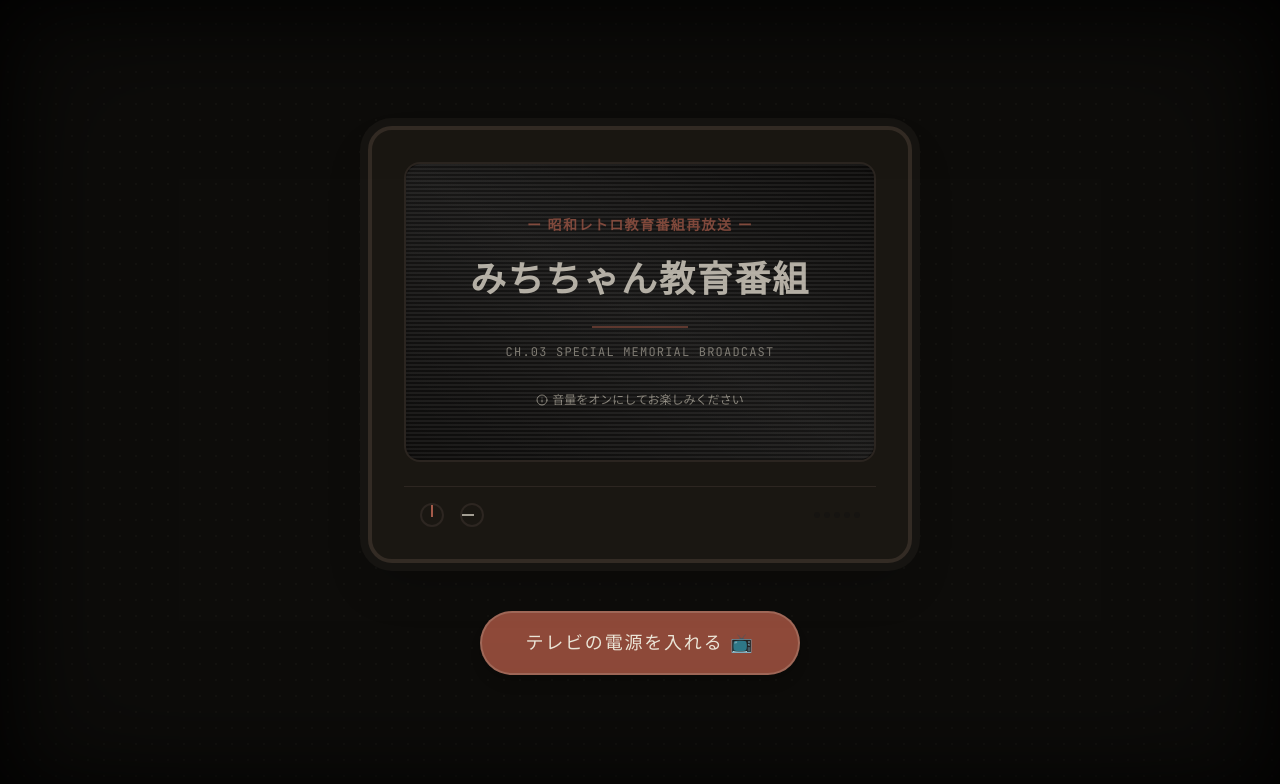
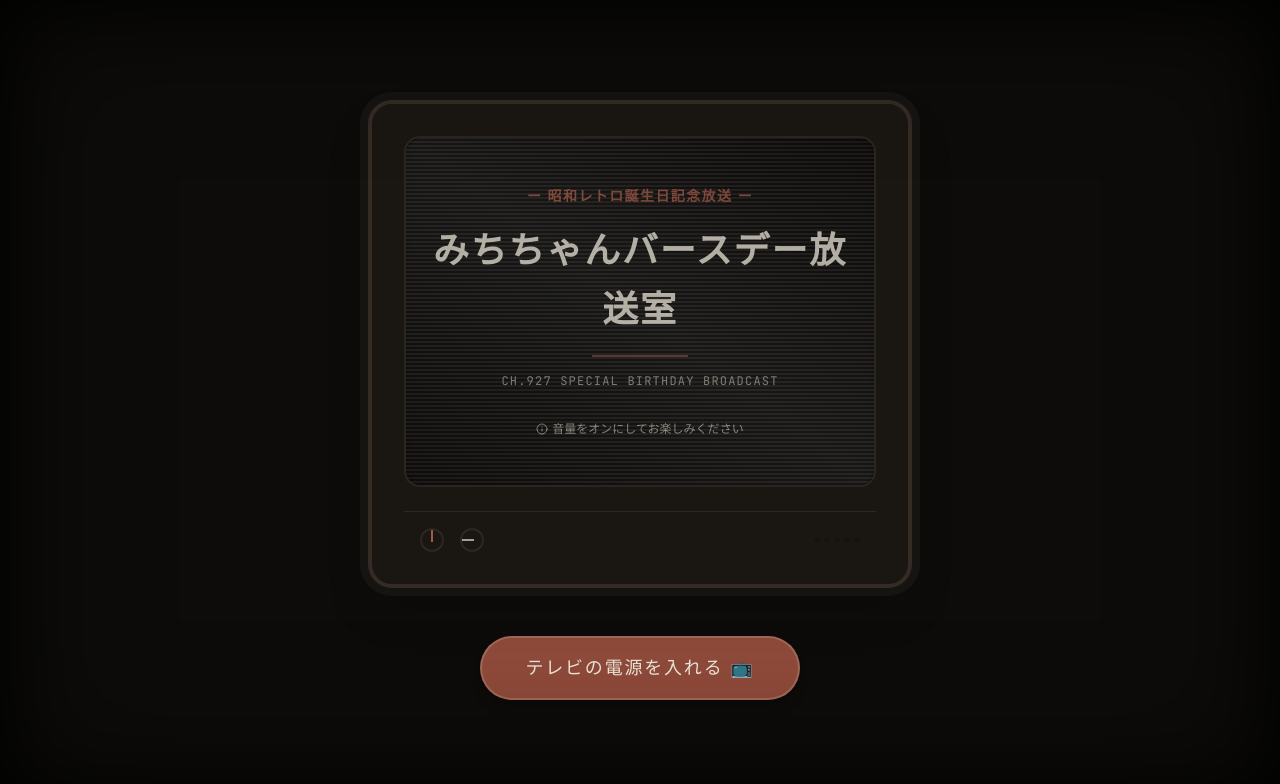
Before and after one commit to smile0728/michi-birthday-site-2026, a React (Vite) app: page / in a window 1280 px wide. Shown: the top 784 px of the page. Built offline with nearby package versions, Linux system fonts and the light colour scheme; a web font is replaced by a local one.

Commit message:
Align birthday branding and channel

```diff
--- a/metadata.json
+++ b/metadata.json
@@ -1,6 +1,6 @@
 {
   "name": "みちちゃん誕生日サイト",
-  "description": "みちちゃん教育番組をコンセプトにした、レトロでノスタルジックな誕生日サプライズサイト。懐かしいブラウン管、黒板、砂嵐をモチーフに、踊ってみた作品を授業形式で振り返ります。",
+  "description": "みちちゃんバースデー放送室をコンセプトにした、レトロでノスタルジックな誕生日サプライズサイト。懐かしいブラウン管、黒板、砂嵐をモチーフに、踊ってみた作品を記念放送形式で振り返ります。",
   "requestFramePermissions": [],
   "majorCapabilities": ["MAJOR_CAPABILITY_SERVER_SIDE_GEMINI_API"]
 }
--- a/src/App.tsx
+++ b/src/App.tsx
@@ -169,7 +169,7 @@ const LESSON_DATA: Lesson[] = [
     title: "ハッピーシンセサイザ 踊ってみた",
     nicovideoId: "sm38500001", // <!-- ここに1本目の動画IDを入れる -->
     date: "2025年08月01日",
-    comment: "記念すべき教育番組の第1時限目！ドキドキの初投稿です。みちちゃんの緊張が指先から伝わってくるけれど、弾ける笑顔は最初から満点！何回も見返したくなる、ここから全てが始まった奇跡の原点です。",
+    comment: "記念すべきバースデー放送室の第1時限目！ドキドキの初投稿です。みちちゃんの緊張が指先から伝わってくるけれど、弾ける笑顔は最初から満点！何回も見返したくなる、ここから全てが始まった奇跡の原点です。",
     stamp: "excellent",
     chalkColor: "white"
   },
@@ -353,7 +353,7 @@ const LESSON_DATA: Lesson[] = [
 const SPECIAL_LESSON = {
   title: "ハッピーバースデーみちちゃん！本日投稿の踊ってみた最新作",
   nicovideoId: "sm41000000", // <!-- ここに特別なサプライズ動画IDを入れる -->
-  date: "2026年07月13日 (本日！)",
+  date: "2026年09月27日 (誕生日当日！)",
   comment: "みちちゃん、お誕生日本当におめでとう！この1年間、みちちゃんが届けてくれたたくさんの『踊ってみた』と最高の笑顔は、私たちの毎日をどれだけ明るく彩ってくれたか計り知れません。不器用だけど、心からの感謝を込めて作った特設サイトです。これからも、自分らしくきらきら踊り続けるみちちゃんを、私たちはいつまでも一番に応援しています！特別な今日を、特別なお祝いとともに。"
 };
 
@@ -412,7 +412,7 @@ export default function App() {
     setTimeout(() => {
       setIsTvGlitching(false);
       sfx.playSchoolChime(); // 起動時に優しくチャイムを鳴らす
-      triggerNotification("チャイムが鳴りました！みちちゃん教育番組の開始です");
+      triggerNotification("チャイムが鳴りました！みちちゃんバースデー放送室の開始です");
     }, 1200);
   };
 
@@ -492,14 +492,14 @@ export default function App() {
                   {/* チョーク手書き風のタイトル */}
                   <div className="space-y-4 animate-pulse">
                     <p className="text-sm tracking-widest text-[#a45a49] font-hand font-bold">
-                      ー 昭和レトロ教育番組再放送 ー
+                      ー 昭和レトロ誕生日記念放送 ー
                     </p>
                     <h1 className="text-3xl md:text-4xl text-[#ece6d8] font-hand font-bold leading-relaxed tracking-wider">
-                      みちちゃん教育番組
+                      みちちゃんバースデー放送室
                     </h1>
                     <div className="w-24 h-0.5 bg-[#a45a49] mx-auto opacity-70 my-4" />
                     <p className="text-xs text-[#a39e93] font-mono tracking-widest uppercase">
-                      Ch.03 Special Memorial Broadcast
+                      Ch.927 Special Birthday Broadcast
                     </p>
                   </div>
 
@@ -563,9 +563,9 @@ export default function App() {
                   <span>Nostalgic Memorial TV System</span>
                 </div>
                 <h1 className="text-2xl md:text-3xl font-hand text-[#ece6d8] tracking-widest flex items-center justify-center md:justify-start gap-2">
-                  みちちゃん教育番組
+                  みちちゃんバースデー放送室
                   <span className="text-xs font-mono font-normal bg-[#33403a] text-[#ece6d8] px-2 py-0.5 rounded ml-2 border border-[#6a8d7a]/30">
-                    Ch.3 特別再放送
+                    Ch.927 誕生日特別放送
                   </span>
                 </h1>
                 <p className="text-xs text-[#a39e93] font-klee">
@@ -620,7 +620,7 @@ export default function App() {
                         <div className="absolute inset-0 bg-[repeating-linear-gradient(90deg,transparent,transparent_50px,rgba(255,255,255,0.04)_50px,rgba(255,255,255,0.04)_100px)] pointer-events-none" />
                         <div className="font-mono text-[#ece6d8] text-xs font-bold tracking-widest flex flex-col items-center gap-2">
                           <span className="w-8 h-8 rounded-full border-2 border-t-transparent border-[#ece6d8] animate-spin" />
-                          <span className="text-[#a45a49]">TUNING CH.03...</span>
+                          <span className="text-[#a45a49]">TUNING CH.927...</span>
                         </div>
                       </div>
                     )}
@@ -642,7 +642,7 @@ export default function App() {
                     </div>
 
                     <div className="absolute top-3 right-4 font-mono text-[10px] md:text-xs text-[#00ff66] tracking-widest z-30 select-none opacity-80">
-                      <span>CH.03 VHS-SP</span>
+                      <span>CH.927 VHS-SP</span>
                     </div>
 
                     {/* 実際のニコニコ動画埋め込みプレイヤー */}
@@ -1118,7 +1118,7 @@ export default function App() {
                           </h3>
                         </div>
                         <div className="text-left md:text-right font-hand text-xs text-[#6a8d7a]">
-                          <span>日付: 2026年7月12日（放課後）</span>
+                          <span>日付: {SPECIAL_LESSON.date}</span>
                         </div>
                       </div>
 
@@ -1158,7 +1158,7 @@ export default function App() {
                             </p>
 
                             <div className="border-t border-[#6a8d7a]/30 pt-3 mt-3 flex items-center justify-between text-xs text-[#6a8d7a]">
-                              <span>企画・制作: みちちゃん教育番組お祝い隊</span>
+                              <span>企画・制作: みちちゃんバースデー放送室お祝い隊</span>
                               <span className="font-mono text-[10px] text-[#a45a49]">SPECIAL PRESENT</span>
                             </div>
                           </div>
@@ -1186,7 +1186,7 @@ export default function App() {
           <footer className="mt-20 border-t border-[#2d2621] pt-8 text-center text-xs text-[#8e897e] font-klee space-y-3 px-4 relative z-10">
             <p>📺 本サイトはみちちゃんのお誕生日を記念して作られたファンメイドサプライズサイトです。</p>
             <p className="font-mono text-[10px] tracking-widest text-[#8f4a3a]/60">
-              © 2026 みちちゃんお祝い委員会 / MICHI-CHAN EDUCATION TV PROJECT. ALL RIGHTS RESERVED.
+              © 2026 みちちゃんお祝い委員会 / MICHI-CHAN BIRTHDAY BROADCAST PROJECT. ALL RIGHTS RESERVED.
             </p>
           </footer>
 
```
Also changed, not shown: 3 other files (tests, documents, lock files or other folders).
